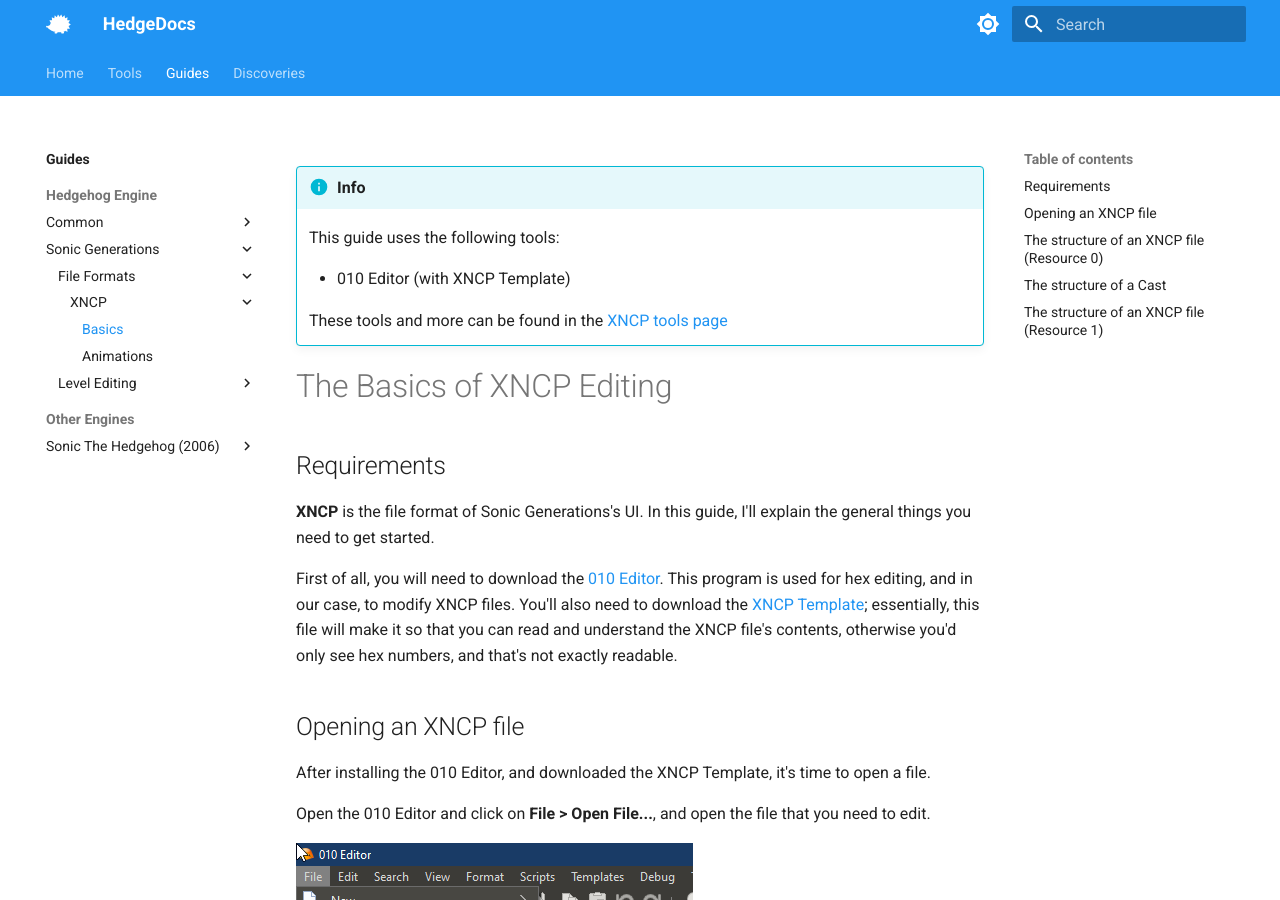
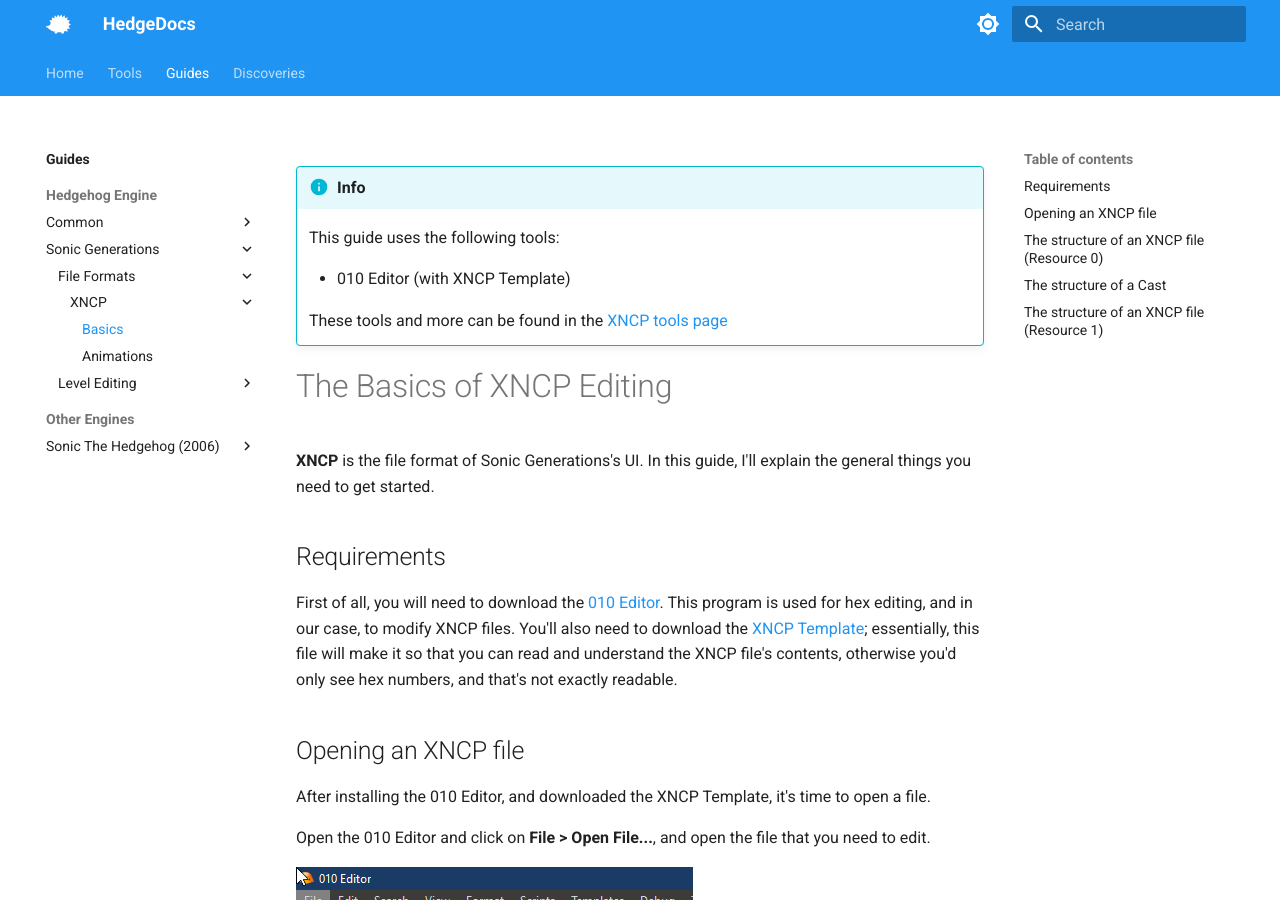
Before and after one commit to HedgeDocs/HedgeDocs.github.io, an MkDocs documentation site: the page built from docs/guides/hedgehog-engine/blueblur/files/xncp/basics.md, in a window 1280 px wide and 900 px high. Built offline with MkDocs 1.6.1 and Material for MkDocs 9.7.7, drawn with Linux system fonts in a browser that asks for light colours.

Commit message:
Changed first line to be outside of requirements, as it didnt really make sense

```diff
--- a/docs/guides/hedgehog-engine/blueblur/files/xncp/basics.md
+++ b/docs/guides/hedgehog-engine/blueblur/files/xncp/basics.md
@@ -8,11 +8,9 @@
 
     These tools and more can be found in the [XNCP tools page](/tools/hedgehog-engine/blueblur/files/xncp)
 # The Basics of XNCP Editing
+**XNCP** is the file format of Sonic Generations's UI. In this guide, I'll explain the general things you need to get started.
 
 ## Requirements
-
-**XNCP** is the file format of Sonic Generations's UI. In this guide, I'll explain the general things you need to get started.
-
 First of all, you will need to download the [010 Editor](https://www.sweetscape.com/010editor/). This program is used for hex editing, and in our case, to modify XNCP files.
 You'll also need to download the [XNCP Template](https://github.com/tge-was-taken/010-Editor-Templates/blob/master/templates/sonic_xncp_yncp.bt); essentially, this file will make it so that you can read and understand the XNCP file's contents, otherwise you'd only see hex numbers, and that's not exactly readable.
 
```
